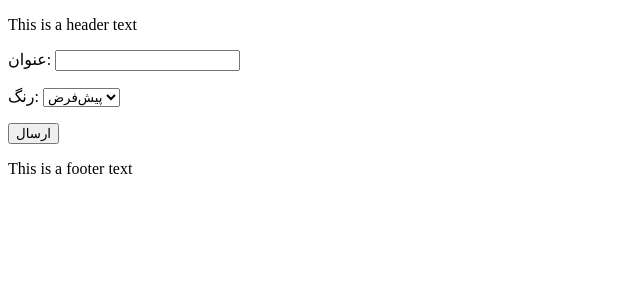
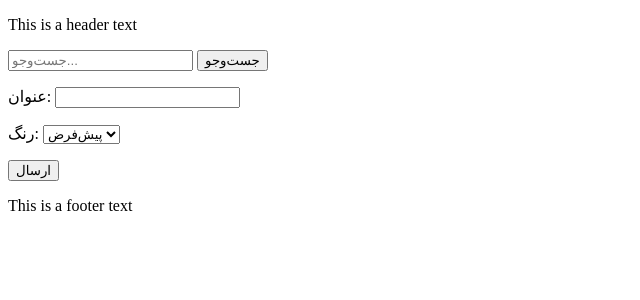
Before and after one commit to realamirrezajoulani/anjamino, a Django app: page /lists/create/ in a window 1280 px wide. Shown: the top 300 px of the page, without its empty margins (0-640 px from the left). Run offline with Django 5.2, Linux system fonts and the light colour scheme; a user stored in the database is signed in.

Commit message:
update header.html

```diff
--- a/src/templates/partial/header.html
+++ b/src/templates/partial/header.html
@@ -1 +1,5 @@
 <p>This is a header text</p>
+<form action="{% url "core:global_search" %}" method="get">
+    <input type="text" name="q" value="{{ q|default:'' }}" placeholder="جست‌وجو..." required>
+    <input type="submit" value="جست‌وجو">
+</form>
```
